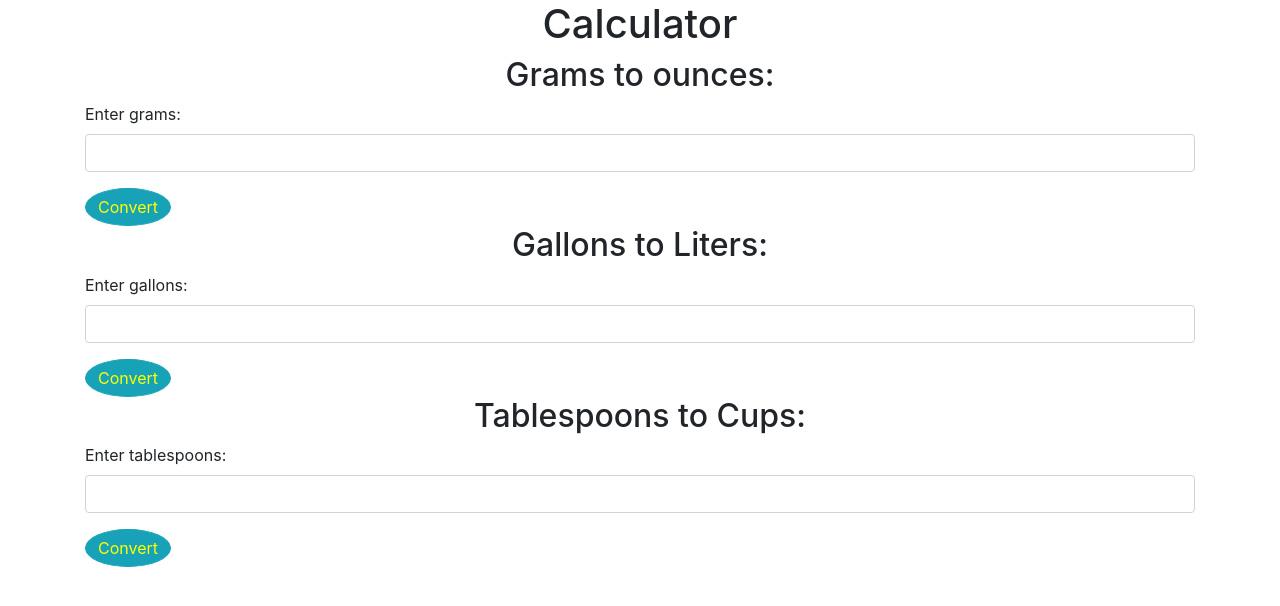
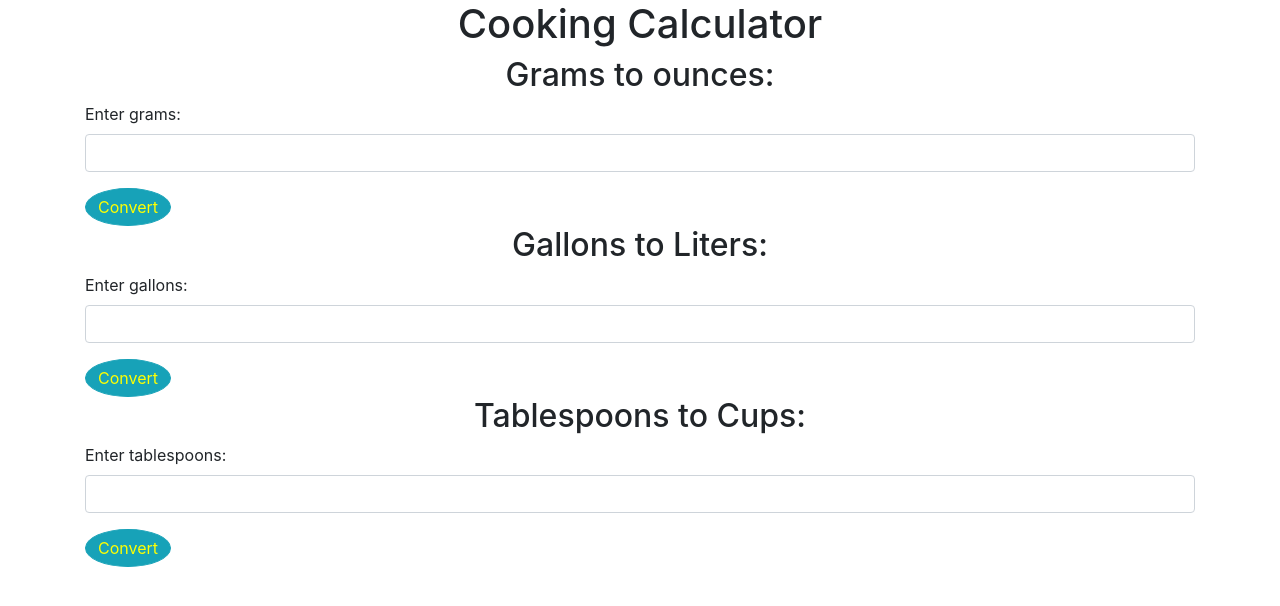
Before and after one commit to tannerdamron/cooking-conversion, a plain HTML site: page index.html in a window 1280 px wide. Drawn offline with Linux system fonts and the light colour scheme.

Commit message:
change title and h1

```diff
--- a/index.html
+++ b/index.html
@@ -5,11 +5,11 @@
     <script src="js/scripts.js" type="text/javascript"></script>
     <link rel="stylesheet" href="css/bootstrap.css" type="text/css">
     <link rel="stylesheet" href="css/styles.css" type="text/css">
-    <title>Calculator</title>
+    <title>Cooking Conversions</title>
   </head>
   <body>
     <div class="container">
-      <h1>Calculator</h1>
+      <h1>Cooking Calculator</h1>
       <form id="gramToOunce">
         <div class="form-group">
           <h2>Grams to ounces:</h2>
```
